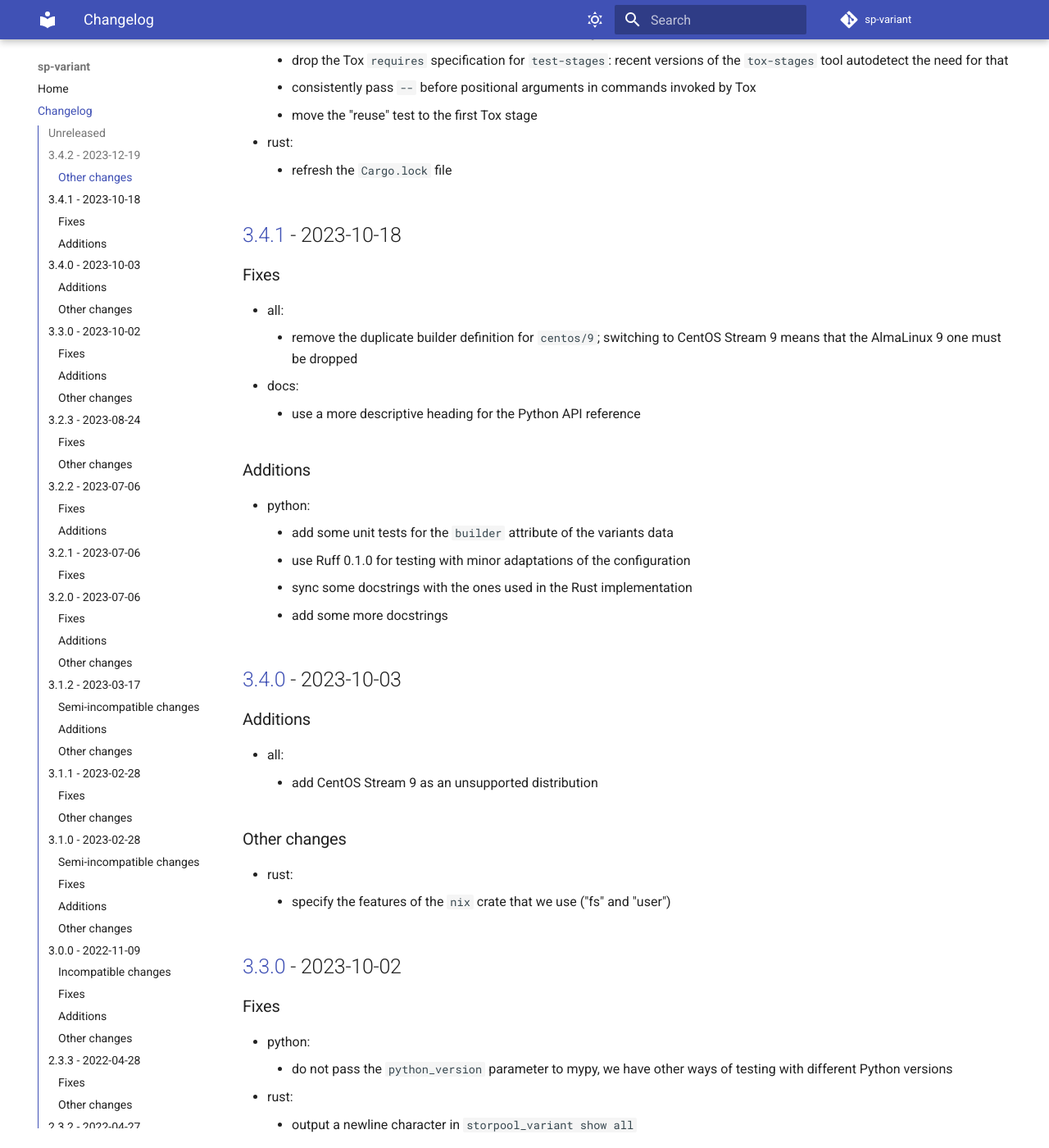
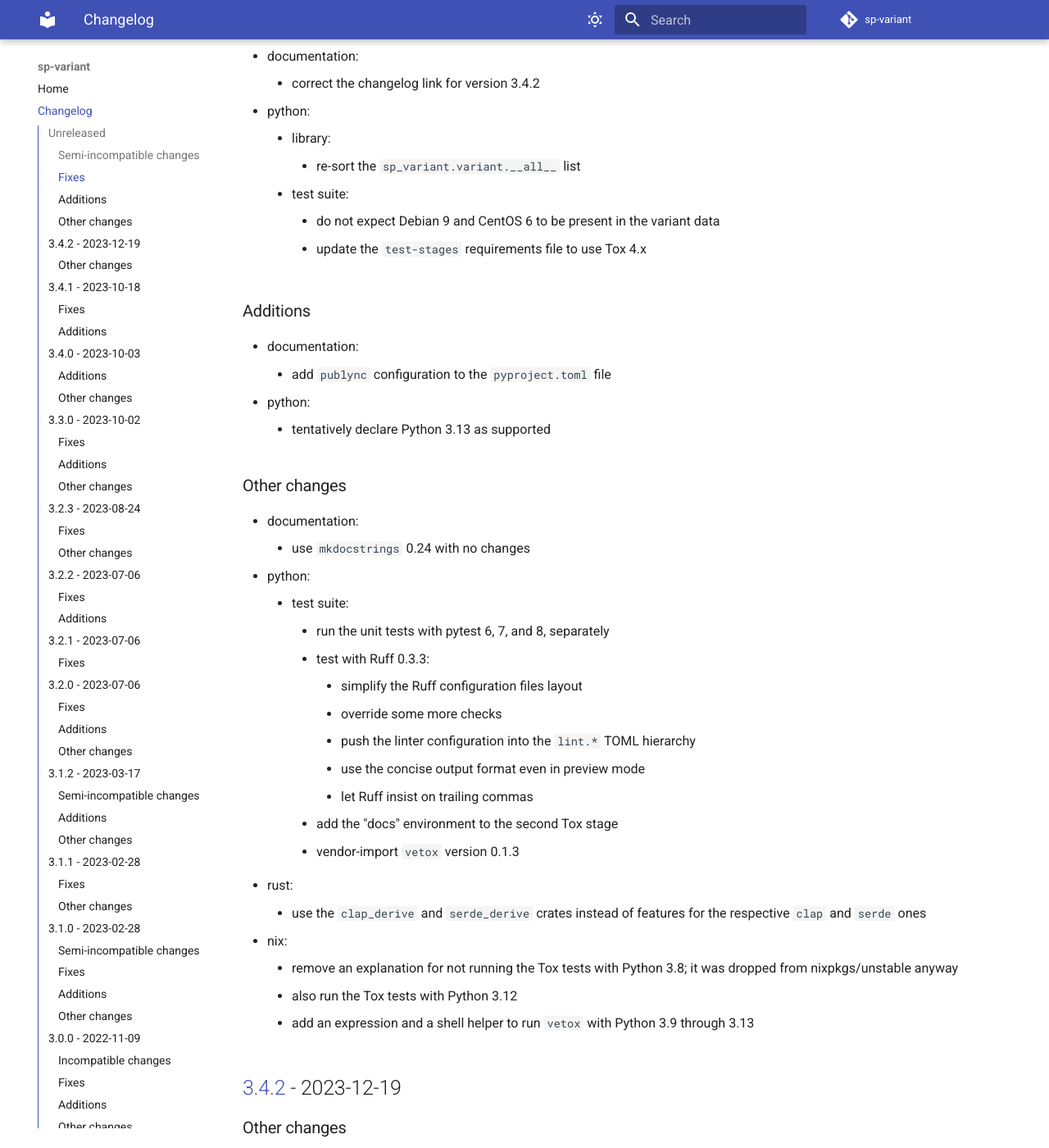
Before and after one commit to storpool/sp-variant, an MkDocs documentation site: the page built from docs/changes.md, in a window 1280 px wide and 1400 px high, scrolled down 499 px. Shown: the whole window at 82% size. Built offline with MkDocs 1.6.1 and Material for MkDocs 9.7.7, drawn with Linux system fonts in a browser that asks for light colours; comment, search, counter and statistics services are not loaded; some of the changed text lies outside the part shown.

Commit message:
Update the changelog file
Change-Id: I5716d9ae3aad96bbfb6bc4c1b900a9348406755b

```diff
--- a/docs/changes.md
+++ b/docs/changes.md
@@ -11,6 +11,55 @@ The format is based on [Keep a Changelog](https://keepachangelog.com/en/1.1.0/),
 and this project adheres to [Semantic Versioning](https://semver.org/spec/v2.0.0.html).
 
 ## [Unreleased]
+
+### Semi-incompatible changes
+
+- use Python 3.x as `min_sys_python` everywhere
+- drop the definitions for CentOS 6, Debian 9, and Ubuntu 16.04;
+  they will no longer even be recognized
+
+### Fixes
+
+- mark Debian 10 and Ubuntu 23.04 as unsupported
+- documentation:
+    - correct the changelog link for version 3.4.2
+- python:
+    - library:
+        - re-sort the `sp_variant.variant.__all__` list
+    - test suite:
+        - do not expect Debian 9 and CentOS 6 to be present in the variant data
+        - update the `test-stages` requirements file to use Tox 4.x
+
+### Additions
+
+- documentation:
+    - add `publync` configuration to the `pyproject.toml` file
+- python:
+    - tentatively declare Python 3.13 as supported
+
+### Other changes
+
+- documentation:
+    - use `mkdocstrings` 0.24 with no changes
+- python:
+    - test suite:
+        - run the unit tests with pytest 6, 7, and 8, separately
+        - test with Ruff 0.3.3:
+            - simplify the Ruff configuration files layout
+            - override some more checks
+            - push the linter configuration into the `lint.*` TOML hierarchy
+            - use the concise output format even in preview mode
+            - let Ruff insist on trailing commas
+        - add the "docs" environment to the second Tox stage
+        - vendor-import `vetox` version 0.1.3
+- rust:
+    - use the `clap_derive` and `serde_derive` crates instead of features for
+      the respective `clap` and `serde` ones
+- nix:
+    - remove an explanation for not running the Tox tests with Python 3.8;
+      it was dropped from nixpkgs/unstable anyway
+    - also run the Tox tests with Python 3.12
+    - add an expression and a shell helper to run `vetox` with Python 3.9 through 3.13
 
 ## [3.4.2] - 2023-12-19
 
```
